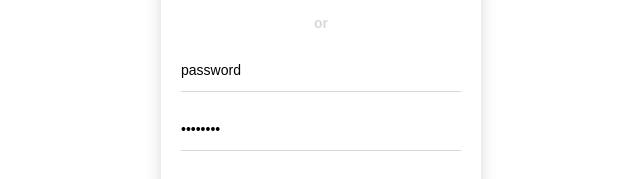
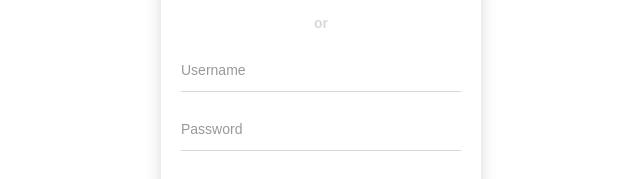
Before and after one commit to shandhiviyarajan/vegan-app-angular-v4, an Angular app: page /home/login in a window 1280 px wide. Shown: the part 261-440 px from the top of the page, without its empty margins (319-959 px from the left). Built offline with nearby package versions, Linux system fonts and the light colour scheme; a web font is replaced by a local one; what ngx-order-pipe would draw is missing.

Commit message:
ng forms

```diff
--- a/package.json
+++ b/package.json
@@ -20,7 +20,6 @@
     "@angular/platform-browser": "^2.3.1",
     "@angular/platform-browser-dynamic": "^2.3.1",
     "@angular/router": "^3.3.1",
-    "@types/jquery": "^3.2.7",
     "core-js": "^2.4.1",
     "jquery": "^3.2.1",
     "ngx-order-pipe": "^1.0.2",
--- a/src/app/app.component.ts
+++ b/src/app/app.component.ts
@@ -17,7 +17,6 @@ export class AppComponent implements OnInit {
 
     ngOnInit() {
         this.titleService.setTitle('My awesome app');
-        this.router.events.subscribe((event) => {
-        })
+
     }
 }
--- a/src/app/app.module.ts
+++ b/src/app/app.module.ts
@@ -6,7 +6,7 @@ import {OrderModule} from 'ngx-order-pipe';
 
 /*
  Application modules */
-import {AppRouterModule, PageComponents} from "./module/router.module";
+import {AppRouterModule, PageComponents} from "./router.module";
 /*
  Application Components */
 import {AppComponent} from "./app.component";
--- a/src/app/components/login/login.component.html
+++ b/src/app/components/login/login.component.html
@@ -24,17 +24,19 @@
     </p>
 
     <form
-          (ngSubmit)="Login()"
-          #loginForm="ngForm"
-          class="ov-form">
-        <input ngModel="username"
+            (ngSubmit)="login(loginForm.value)"
+            #loginForm="ngForm"
+            class="ov-form">
+        <input ngModel
+               name="username"
                type="text"
                class="form-control"
                placeholder="Username"
                required
 
         >
-        <input ngModel="password"
+        <input ngModel
+               name="password"
                type="password"
                class="form-control"
                placeholder="Password"
--- a/src/app/components/login/login.component.ts
+++ b/src/app/components/login/login.component.ts
@@ -1,5 +1,6 @@
 import {Component} from "@angular/core";
 import {AuthService} from "../../services/auth.service";
+import {Router} from "@angular/router";
 @Component({
     selector: 'app-login',
     templateUrl: './login.component.html',
@@ -7,21 +8,26 @@ import {AuthService} from "../../services/auth.service";
 })
 
 export class LoginComponent {
-    constructor(private Auth: AuthService) {
+    constructor(private Auth: AuthService, private router: Router) {
 
     }
-
-    username: string;
-    password: string
 
     /**
      * Login user
      */
-    public userLogin() {
+    public login(form) {
         this.Auth.login({
-            "username": this.username,
-            "password": this.password
-        })
+            "username": form.username,
+            "password": form.password
+        }).subscribe(
+            success => {
+                alert("Login Success");
+                this.router.navigate(['/menu']);
+            },
+            error => {
+                alert("Login failed");
+            }
+        )
     }
 
     public loginOut() {
--- a/src/app/components/register/register.component.html
+++ b/src/app/components/register/register.component.html
@@ -11,12 +11,14 @@
     </p>
 
     <form class="ov-form"
-          ngForm="form">
+          #loginForm="ngForm"
+          (ngSubmit)="register(loginForm.value)">
         <input type="text"
                name="email"
                class="form-control"
                placeholder="Email Address"
                required
+               ngModel
 
         >
         <input type="text"
@@ -24,32 +26,30 @@
                class="form-control"
                placeholder="Username"
                required
+               ngModel
 
         >
         <input type="password"
                name="password"
                class="form-control"
                placeholder="Password"
-               required>
-
+               required
+               ngModel>
         <input type="password"
                name="confirm_password"
                class="form-control"
                placeholder="Confirm Password"
                required>
-
-
-        <button>
+        <button type="submit">
             Create an account
         </button>
     </form>
-    {{newUser | json}}
+
     <p class="text-center">
         <a class="ov-link-small" routerLink="/login">
-            Have an account ?  Login here
+            Have an account ? Login here
         </a>
     </p>
-
     <div class="clearfix"></div>
 
 </section>
--- a/src/app/components/register/register.component.ts
+++ b/src/app/components/register/register.component.ts
@@ -23,17 +23,18 @@ export class RegisterComponent {
     /**
      * Create user
      */
-    public register() {
+    public register(form) {
 
+        console.log(this.router);
 
-        this.newUser.username = this.username;
-        this.newUser.password = this.password;
-        this.newUser.email = this.email;
+        this.newUser.username = form.username;
+        this.newUser.password = form.password;
+        this.newUser.email = form.email;
 
         this.Auth.create(this.newUser).subscribe(
             success => {
                 alert("Registration Successful");
-                this.router.navigate(['/login']);
+                this.router.navigate(['../login']);
             },
             error => {
                 alert("Registration Unsuccessful")
--- a/src/assets/db/db.json
+++ b/src/app/models/db.json
@@ -13,6 +13,18 @@
       "password": "abcabc",
       "email": "vipual@cms.lk",
       "id": 2
+    },
+    {
+      "username": "testuser",
+      "password": "123",
+      "email": "test@test.com",
+      "id": 3
+    },
+    {
+      "username": "shehan",
+      "password": "123",
+      "email": "shehan@gmail.com",
+      "id": 4
     }
   ],
   "menu": [
--- a/src/app/services/auth.service.ts
+++ b/src/app/services/auth.service.ts
@@ -20,7 +20,7 @@ export class AuthService {
     //User registration
     create(user) {
 
-        return this.request.post("http://localhost:3000/user/" + user.id, user)
+        return this.request.post("http://localhost:3000/user/",user)
             .map((response: Response) => response.json());
     }
 
```
Also changed, not shown: src/app/router.module.ts (renamed from src/app/module/router.module.ts, +13 -13 lines).
